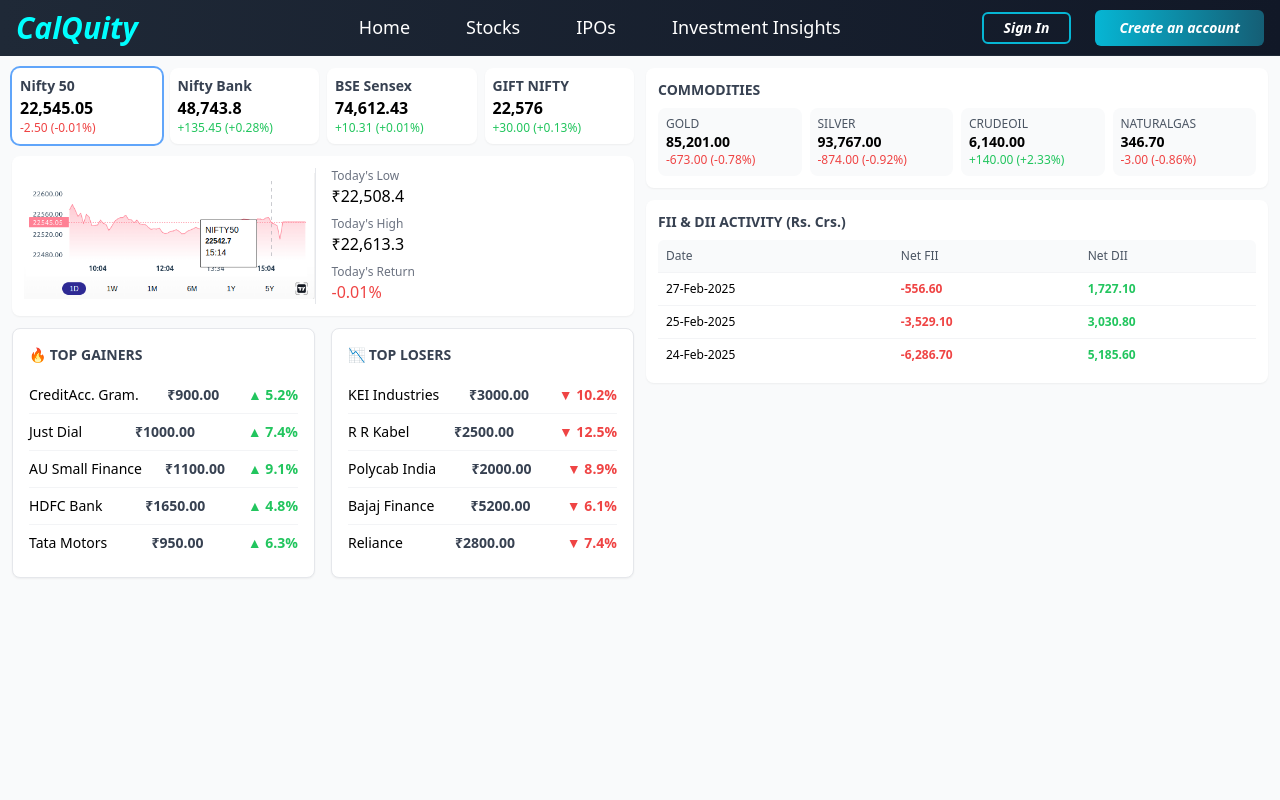
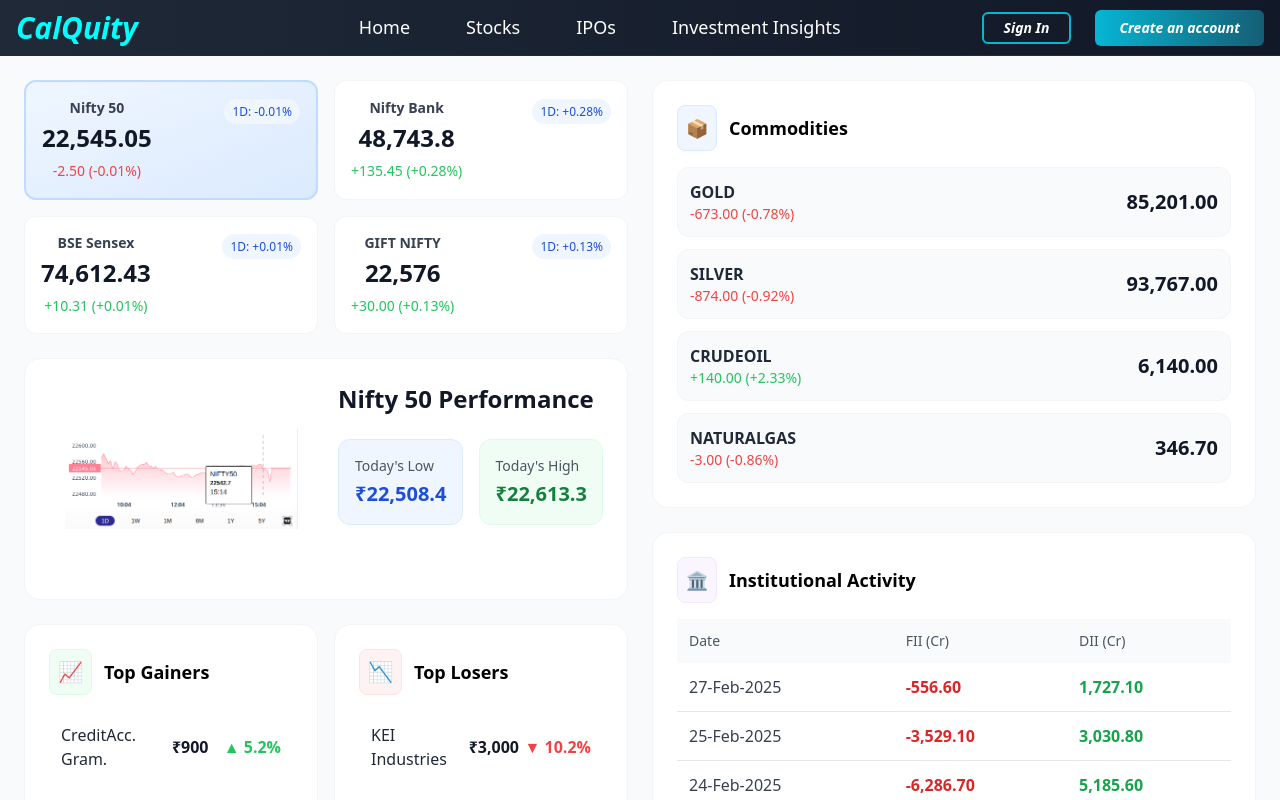
Before and after one commit to dheeraj-vp/Yantra-Web, a React (Vite) app in the folder Frontend/my-react/: page / in a window 1280 px wide. Shown: the top 800 px of the page. Built offline with nearby package versions, Linux system fonts and the light colour scheme.

Commit message:
finish home page

```diff
--- a/Frontend/my-react/src/components/Description.jsx
+++ b/Frontend/my-react/src/components/Description.jsx
@@ -1,7 +1,8 @@
 import React, { useState, useEffect } from "react";
+import data from "../data/dashboardData.json";
 
 const Dashboard = () => {
-  // Import images correctly
+  const [selectedIndex, setSelectedIndex] = useState(null);
   const images = {
     "nifty50": "/nifty50.png",
     "niftybank": "/niftybank.png",
@@ -9,162 +10,169 @@
     "gift_nifty": "/image.png"
   };
 
-  const marketIndices = [
-    { name: "Nifty 50", value: "22,545.05", change: "-2.50 (-0.01%)", color: "text-red-500", image: "nifty50", low: "22,508.4", high: "22,613.3", return: "-0.01%" },
-    { name: "Nifty Bank", value: "48,743.8", change: "+135.45 (+0.28%)", color: "text-green-500", image: "niftybank", low: "48,500.4", high: "48,900.3", return: "+0.28%" },
-    { name: "BSE Sensex", value: "74,612.43", change: "+10.31 (+0.01%)", color: "text-green-500", image: "sensex", low: "74,500.2", high: "74,750.8", return: "+0.01%" },
-    { name: "GIFT NIFTY", value: "22,576", change: "+30.00 (+0.13%)", color: "text-green-500", image: "gift_nifty", low: "22,530.5", high: "22,620.1", return: "+0.13%" },
-  ];
-
-  const fiiDiiData = [
-    { date: "27-Feb-2025", netFII: "-556.60", netDII: "1,727.10" },
-    { date: "25-Feb-2025", netFII: "-3,529.10", netDII: "3,030.80" },
-    { date: "24-Feb-2025", netFII: "-6,286.70", netDII: "5,185.60" },
-  ];
-
-  const commodityData = [
-    { name: "GOLD", value: "85,201.00", change: "-673.00 (-0.78%)", color: "text-red-500" },
-    { name: "SILVER", value: "93,767.00", change: "-874.00 (-0.92%)", color: "text-red-500" },
-    { name: "CRUDEOIL", value: "6,140.00", change: "+140.00 (+2.33%)", color: "text-green-500" },
-    { name: "NATURALGAS", value: "346.70", change: "-3.00 (-0.86%)", color: "text-red-500" },
-  ];
-
-  const [selectedIndex, setSelectedIndex] = useState(marketIndices[0]);
-
-  // Set Nifty 50 as default selected index when component mounts
   useEffect(() => {
-    setSelectedIndex(marketIndices[0]);
+    setSelectedIndex(data.marketIndices[0]);
   }, []);
 
-  return (
-    <div className="p-3 bg-gray-50 h-screen font-sans">
-      <div className="grid grid-cols-2 gap-3 h-full">
-        {/* Left Column */}
-        <div className="space-y-3">
-          {/* Market Indices as Buttons */}
-          <div className="grid grid-cols-4 gap-2">
-            {marketIndices.map((index, idx) => (
+  const MarketIndexCard = ({ index }) => (
     <button
-                key={idx}
-                className={`bg-white p-2 rounded-lg shadow-sm text-left hover:bg-gray-50 transition-all duration-200 ${
-                  selectedIndex?.name === index.name ? "ring-2 ring-blue-400" : ""
-                }`}
+      className={`p-4 rounded-xl transition-all duration-300 transform hover:scale-[1.02] ${
+        selectedIndex?.name === index.name
+          ? "bg-gradient-to-br from-blue-50 to-blue-100 border-2 border-blue-200"
+          : "bg-white hover:bg-gray-50 border border-gray-100"
+      } shadow-xs hover:shadow-sm`}
       onClick={() => setSelectedIndex(index)}
     >
-                <h2 className="text-sm font-semibold text-gray-700">{index.name}</h2>
-                <p className="text-base font-bold">{index.value}</p>
-                <p className={`${index.color} text-xs`}>{index.change}</p>
+      <div className="flex items-start justify-between">
+        <div>
+          <h3 className="text-sm font-semibold text-gray-700 mb-1">{index.name}</h3>
+          <p className="text-2xl font-bold text-gray-900 mb-1">{index.value}</p>
+          <span className={`text-sm ${index.color} font-medium`}>{index.change}</span>
+        </div>
+        <div className="text-right">
+          <span className="text-xs bg-blue-50 text-blue-700 px-2 py-1 rounded-full">
+            1D: {index.return}
+          </span>
+        </div>
+      </div>
     </button>
+  );
+
+  const StockRow = ({ stock }) => (
+    <div className="flex justify-between items-center p-3 hover:bg-gray-50 rounded-lg transition-colors group">
+      <span className="font-medium text-gray-800 flex-1">{stock.name}</span>
+      <span className="text-gray-900 font-semibold flex-1 text-right">
+        ₹{stock.price.toLocaleString()}
+      </span>
+      <span className={`${stock.color} font-semibold flex-1 text-right`}>
+        {stock.change}
+      </span>
+    </div>
+  );
+
+  return (
+    <div className="p-6 bg-gray-50 min-h-screen font-sans">
+      <div className="max-w-7xl mx-auto grid grid-cols-1 lg:grid-cols-2 gap-6">
+        {/* Left Column */}
+        <div className="space-y-6">
+          {/* Market Indices Grid */}
+          <div className="grid grid-cols-1 md:grid-cols-2 gap-4">
+            {data.marketIndices.map((index, idx) => (
+              <MarketIndexCard key={idx} index={index} />
             ))}
           </div>
 
-          {/* Selected Market Index Details */}
+          {/* Selected Index Details */}
           {selectedIndex && (
-            <div className="bg-white p-3 rounded-lg shadow-sm">
-              <div className="flex items-center">
+            <div className="bg-white rounded-2xl shadow-xs p-6 border border-gray-100">
+              <div className="flex flex-col md:flex-row gap-6">
                 <div className="flex-1">
                   <img
                     src={images[selectedIndex.image]}
                     alt={selectedIndex.name}
-  className="w-92 h-50 object-contain"
+                    className="w-full h-48 object-contain p-4"
                   />
+                </div>
+                <div className="flex-1 space-y-6">
+                  <h2 className="text-2xl font-bold text-gray-900">
+                    {selectedIndex.name} Performance
+                  </h2>
+                  <div className="grid grid-cols-2 gap-4">
+                    <div className="bg-blue-50 p-4 rounded-xl border border-blue-100">
+                      <p className="text-sm text-gray-600 mb-1">Today's Low</p>
+                      <p className="text-xl font-semibold text-blue-700">
+                        ₹{selectedIndex.low}
+                      </p>
+                    </div>
+                    <div className="bg-green-50 p-4 rounded-xl border border-green-100">
+                      <p className="text-sm text-gray-600 mb-1">Today's High</p>
+                      <p className="text-xl font-semibold text-green-700">
+                        ₹{selectedIndex.high}
+                      </p>
+                    </div>
+                  </div>
 
-                </div>
-                <div className="flex-1 border-l border-gray-200 pl-4 space-y-2">
-                  <div className="flex flex-col">
-                    <span className="text-xs text-gray-500">Today's Low</span>
-                    <span className="font-medium">₹{selectedIndex.low}</span>
-                  </div>
-                  <div className="flex flex-col">
-                    <span className="text-xs text-gray-500">Today's High</span>
-                    <span className="font-medium">₹{selectedIndex.high}</span>
-                  </div>
-                  <div className="flex flex-col">
-                    <span className="text-xs text-gray-500">Today's Return</span>
-                    <span className={selectedIndex.return.startsWith("-") ? "text-red-500 font-medium" : "text-green-500 font-medium"}>
-                      {selectedIndex.return}
-                    </span>
-                  </div>
                 </div>
               </div>
             </div>
           )}
 
-          {/* Top Gainers & Losers */}
-          <div className="grid grid-cols-2 gap-4">
-  {/* Top Gainers */}
-  <div className="bg-white p-4 rounded-lg shadow-sm border border-gray-200">
-    <h2 className="text-sm font-semibold mb-3 text-gray-700">🔥 TOP GAINERS</h2>
-    {[
-      { name: "CreditAcc. Gram.", price: 900, change: "▲ 5.2%", color: "text-green-500" },
-      { name: "Just Dial", price: 1000, change: "▲ 7.4%", color: "text-green-500" },
-      { name: "AU Small Finance", price: 1100, change: "▲ 9.1%", color: "text-green-500" },
-      { name: "HDFC Bank", price: 1650, change: "▲ 4.8%", color: "text-green-500" },
-      { name: "Tata Motors", price: 950, change: "▲ 6.3%", color: "text-green-500" }
-    ].map((stock, index) => (
-      <div key={index} className="flex justify-between items-center text-sm py-2 border-b border-gray-100 last:border-0">
-        <p className="font-medium">{stock.name}</p>
-        <p className="text-gray-700 font-semibold">₹{stock.price.toFixed(2)}</p>
-        <p className={`${stock.color} font-semibold`}>{stock.change}</p>
+          {/* Gainers & Losers Section */}
+          <div className="grid grid-cols-1 md:grid-cols-2 gap-4">
+            <div className="bg-white rounded-2xl shadow-xs p-6 border border-gray-100">
+              <div className="flex items-center mb-4">
+                <div className="bg-green-50 p-2 rounded-lg mr-3 border border-green-100">
+                  <span className="text-green-600 text-xl">📈</span>
                 </div>
+                <h2 className="text-lg font-semibold">Top Gainers</h2>
+              </div>
+              <div className="space-y-2">
+                {data.topGainers.map((stock, idx) => (
+                  <StockRow key={idx} stock={stock} />
                 ))}
               </div>
+            </div>
 
-  {/* Top Losers */}
-  <div className="bg-white p-4 rounded-lg shadow-sm border border-gray-200">
-    <h2 className="text-sm font-semibold mb-3 text-gray-700">📉 TOP LOSERS</h2>
-    {[
-      { name: "KEI Industries", price: 3000, change: "▼ 10.2%", color: "text-red-500" },
-      { name: "R R Kabel", price: 2500, change: "▼ 12.5%", color: "text-red-500" },
-      { name: "Polycab India", price: 2000, change: "▼ 8.9%", color: "text-red-500" },
-      { name: "Bajaj Finance", price: 5200, change: "▼ 6.1%", color: "text-red-500" },
-      { name: "Reliance", price: 2800, change: "▼ 7.4%", color: "text-red-500" }
-    ].map((stock, index) => (
-      <div key={index} className="flex justify-between items-center text-sm py-2 border-b border-gray-100 last:border-0">
-        <p className="font-medium">{stock.name}</p>
-        <p className="text-gray-700 font-semibold">₹{stock.price.toFixed(2)}</p>
-        <p className={`${stock.color} font-semibold`}>{stock.change}</p>
+            <div className="bg-white rounded-2xl shadow-xs p-6 border border-gray-100">
+              <div className="flex items-center mb-4">
+                <div className="bg-red-50 p-2 rounded-lg mr-3 border border-red-100">
+                  <span className="text-red-600 text-xl">📉</span>
+                </div>
+                <h2 className="text-lg font-semibold">Top Losers</h2>
+              </div>
+              <div className="space-y-2">
+                {data.topLosers.map((stock, idx) => (
+                  <StockRow key={idx} stock={stock} />
+                ))}
+              </div>
+            </div>
+          </div>
+        </div>
+
+        {/* Right Column */}
+        <div className="space-y-6">
+          {/* Commodities Section */}
+          <div className="bg-white rounded-2xl shadow-xs p-6 border border-gray-100">
+            <h2 className="text-lg font-semibold mb-4 flex items-center">
+              <span className="bg-blue-50 p-2 rounded-lg mr-3 border border-blue-100">📦</span>
+              Commodities
+            </h2>
+            <div className="grid grid-cols-1 gap-3">
+              {data.commodities.map((commodity, idx) => (
+                <div key={idx} className="p-3 rounded-xl bg-gray-50 hover:bg-gray-100 transition-colors border border-gray-100">
+                  <div className="flex justify-between items-center">
+                    <div>
+                      <p className="font-semibold text-gray-800">{commodity.name}</p>
+                      <p className={`text-sm ${commodity.color} font-medium`}>{commodity.change}</p>
+                    </div>
+                    <p className="text-xl font-bold text-gray-900">{commodity.value}</p>
+                  </div>
                 </div>
               ))}
             </div>
           </div>
 
-        </div>
-
-        {/* Right Column */}
-        <div className="space-y-3">
-          {/* Commodities */}
-          <div className="bg-white p-3 rounded-lg shadow-sm">
-            <h2 className="text-sm font-semibold mb-2 text-gray-700">COMMODITIES</h2>
-            <div className="grid grid-cols-4 gap-2">
-              {commodityData.map((commodity, idx) => (
-                <div key={idx} className="bg-gray-50 p-2 rounded-lg">
-                  <h3 className="text-xs font-medium text-gray-600">{commodity.name}</h3>
-                  <p className="text-sm font-bold">{commodity.value}</p>
-                  <p className={`${commodity.color} text-xs`}>{commodity.change}</p>
-                </div>
-              ))}
-            </div>
-          </div>
-
-          {/* FII & DII Activity */}
-          <div className="bg-white p-3 rounded-lg shadow-sm">
-            <h2 className="text-sm font-semibold mb-2 text-gray-700">FII & DII ACTIVITY (Rs. Crs.)</h2>
-            <div className="overflow-hidden rounded-md">
-              <table className="w-full text-xs">
+          {/* FII/DII Activity */}
+          <div className="bg-white rounded-2xl shadow-xs p-6 border border-gray-100">
+            <h2 className="text-lg font-semibold mb-4 flex items-center">
+              <span className="bg-purple-50 p-2 rounded-lg mr-3 border border-purple-100">🏛</span>
+              Institutional Activity
+            </h2>
+            <div className="overflow-x-auto">
+              <table className="w-full">
                 <thead className="bg-gray-50">
                   <tr>
-                    <th className="p-2 text-left font-medium text-gray-600">Date</th>
-                    <th className="p-2 text-left font-medium text-gray-600">Net FII</th>
-                    <th className="p-2 text-left font-medium text-gray-600">Net DII</th>
+                    <th className="p-3 text-left text-sm font-medium text-gray-600">Date</th>
+                    <th className="p-3 text-left text-sm font-medium text-gray-600">FII (Cr)</th>
+                    <th className="p-3 text-left text-sm font-medium text-gray-600">DII (Cr)</th>
                   </tr>
                 </thead>
-                <tbody>
-                  {fiiDiiData.map((item, idx) => (
-                    <tr key={idx} className="border-t border-gray-100">
-                      <td className="p-2 font-medium">{item.date}</td>
-                      <td className="p-2 text-red-500 font-semibold">{item.netFII}</td>
-                      <td className="p-2 text-green-500 font-semibold">{item.netDII}</td>
+                <tbody className="divide-y divide-gray-200">
+                  {data.fiiDiiData.map((item, idx) => (
+                    <tr key={idx} className="hover:bg-gray-50">
+                      <td className="p-3 font-medium text-gray-700">{item.date}</td>
+                      <td className="p-3 text-red-600 font-semibold">{item.netFII}</td>
+                      <td className="p-3 text-green-600 font-semibold">{item.netDII}</td>
                     </tr>
                   ))}
                 </tbody>
--- /dev/null
+++ b/Frontend/my-react/src/data/dashboardData.json
@@ -0,0 +1,89 @@
+{
+    "marketIndices": [
+      {
+        "name": "Nifty 50",
+        "value": "22,545.05",
+        "change": "-2.50 (-0.01%)",
+        "color": "text-red-500",
+        "image": "nifty50",
+        "low": "22,508.4",
+        "high": "22,613.3",
+        "return": "-0.01%"
+      },
+      {
+        "name": "Nifty Bank",
+        "value": "48,743.8",
+        "change": "+135.45 (+0.28%)",
+        "color": "text-green-500",
+        "image": "niftybank",
+        "low": "48,500.4",
+        "high": "48,900.3",
+        "return": "+0.28%"
+      },
+      {
+        "name": "BSE Sensex",
+        "value": "74,612.43",
+        "change": "+10.31 (+0.01%)",
+        "color": "text-green-500",
+        "image": "sensex",
+        "low": "74,500.2",
+        "high": "74,750.8",
+        "return": "+0.01%"
+      },
+      {
+        "name": "GIFT NIFTY",
+        "value": "22,576",
+        "change": "+30.00 (+0.13%)",
+        "color": "text-green-500",
+        "image": "gift_nifty",
+        "low": "22,530.5",
+        "high": "22,620.1",
+        "return": "+0.13%"
+      }
+    ],
+    "commodities": [
+      {
+        "name": "GOLD",
+        "value": "85,201.00",
+        "change": "-673.00 (-0.78%)",
+        "color": "text-red-500"
+      },
+      {
+        "name": "SILVER",
+        "value": "93,767.00",
+        "change": "-874.00 (-0.92%)",
+        "color": "text-red-500"
+      },
+      {
+        "name": "CRUDEOIL",
+        "value": "6,140.00",
+        "change": "+140.00 (+2.33%)",
+        "color": "text-green-500"
+      },
+      {
+        "name": "NATURALGAS",
+        "value": "346.70",
+        "change": "-3.00 (-0.86%)",
+        "color": "text-red-500"
+      }
+    ],
+    "fiiDiiData": [
+      { "date": "27-Feb-2025", "netFII": "-556.60", "netDII": "1,727.10" },
+      { "date": "25-Feb-2025", "netFII": "-3,529.10", "netDII": "3,030.80" },
+      { "date": "24-Feb-2025", "netFII": "-6,286.70", "netDII": "5,185.60" }
+    ],
+    "topGainers": [
+      { "name": "CreditAcc. Gram.", "price": 900, "change": "▲ 5.2%", "color": "text-green-500" },
+      { "name": "Just Dial", "price": 1000, "change": "▲ 7.4%", "color": "text-green-500" },
+      { "name": "AU Small Finance", "price": 1100, "change": "▲ 9.1%", "color": "text-green-500" },
+      { "name": "HDFC Bank", "price": 1650, "change": "▲ 4.8%", "color": "text-green-500" },
+      { "name": "Tata Motors", "price": 950, "change": "▲ 6.3%", "color": "text-green-500" }
+    ],
+    "topLosers": [
+      { "name": "KEI Industries", "price": 3000, "change": "▼ 10.2%", "color": "text-red-500" },
+      { "name": "R R Kabel", "price": 2500, "change": "▼ 12.5%", "color": "text-red-500" },
+      { "name": "Polycab India", "price": 2000, "change": "▼ 8.9%", "color": "text-red-500" },
+      { "name": "Bajaj Finance", "price": 5200, "change": "▼ 6.1%", "color": "text-red-500" },
+      { "name": "Reliance", "price": 2800, "change": "▼ 7.4%", "color": "text-red-500" }
+    ]
+  }
```
Also changed, not shown: Frontend/my-react/src/components/About.jsx (+175 -87 lines). Lines whose indentation alone changed are shown as unchanged.
